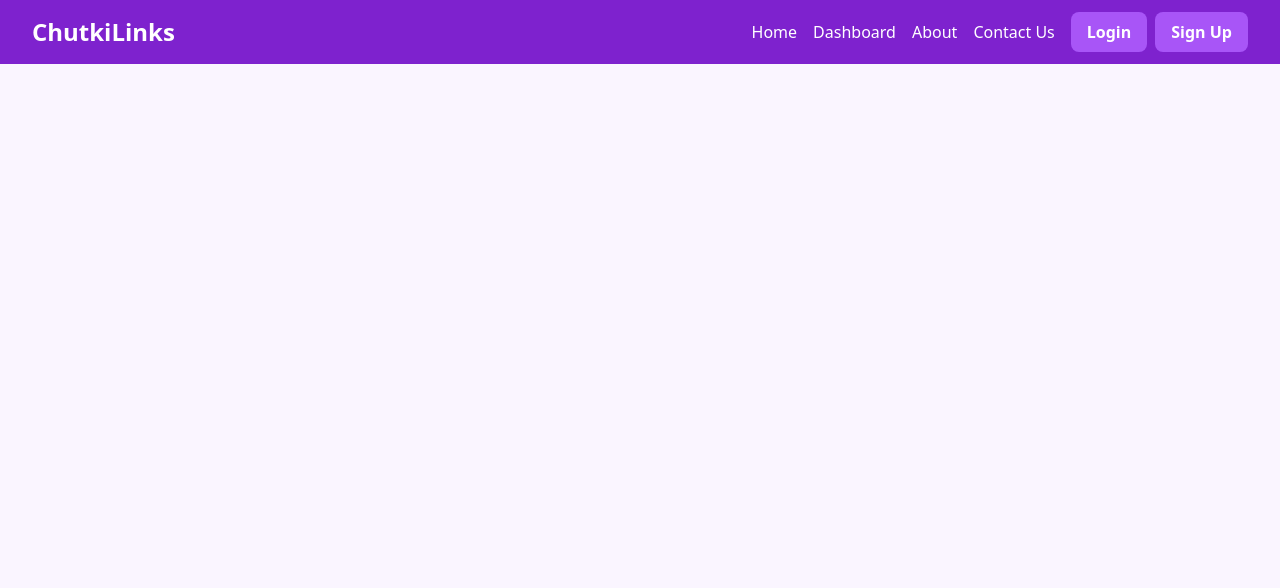
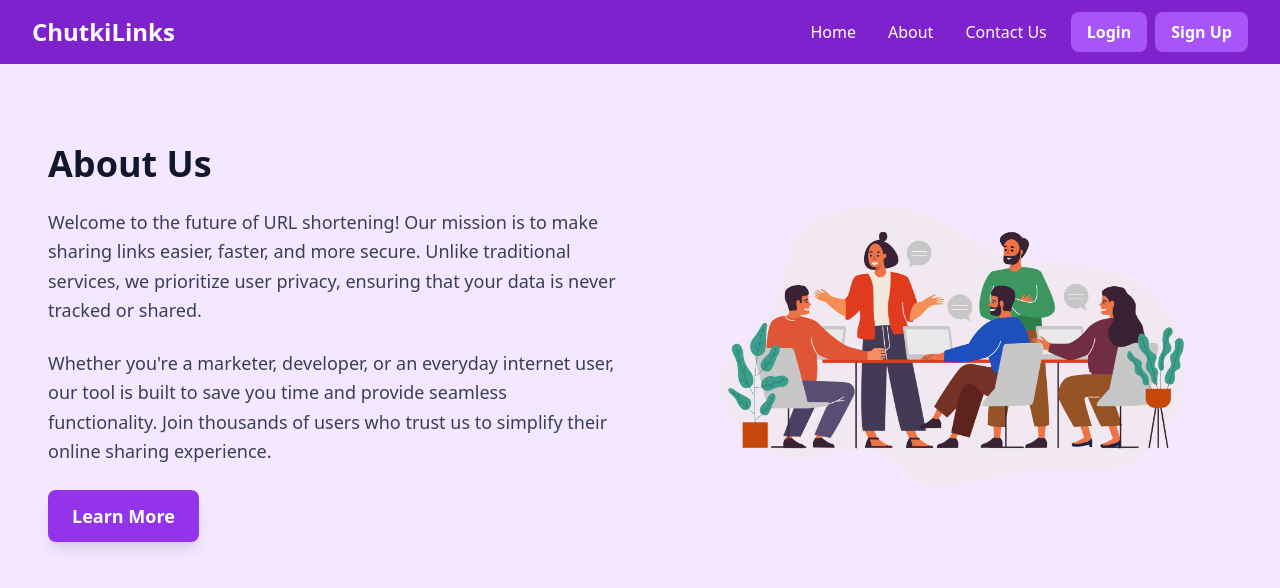
Before and after one commit to SameerAnsari3002/chutkilinks, a Next.js app: page /about in a window 1280 px wide. Shown: the top 588 px of the page. Built offline with nearby package versions, Linux system fonts and the light colour scheme; no server answers.

Commit message:
Landing Page,sidebar,Navabr and about page (#5)
* Navbar updated responsive bug fixed

* About page

* Landing page design update

* Sidebar responsive bug fixed

```diff
--- a/app/about/page.jsx
+++ b/app/about/page.jsx
@@ -1,11 +1,46 @@
-import React from 'react'
+import Image from "next/image";
+import Link from "next/link";
 
-const page = () => {
+export default function About() {
   return (
-    <div>
+    <section className="bg-purple-100 min-h-screen py-12 px-6 md:px-12 lg:py-20">
+      <div className="max-w-7xl mx-auto grid grid-cols-1 md:grid-cols-2 gap-12 items-center">
+        {/* Left Content */}
+        <div className="flex flex-col gap-6">
+          <h2 className="text-3xl lg:text-4xl font-extrabold text-gray-900">
+            About Us
+          </h2>
+          <p className="text-lg text-gray-700 leading-relaxed">
+            Welcome to the future of URL shortening! Our mission is to make
+            sharing links easier, faster, and more secure. Unlike traditional
+            services, we prioritize user privacy, ensuring that your data is
+            never tracked or shared.
+          </p>
+          <p className="text-lg text-gray-700 leading-relaxed">
+            Whether you're a marketer, developer, or an everyday internet user,
+            our tool is built to save you time and provide seamless functionality.
+            Join thousands of users who trust us to simplify their online sharing
+            experience.
+          </p>
+          <Link href="/features">
+            <button className="bg-purple-600 rounded-lg shadow-lg px-6 py-3 text-lg font-semibold text-white hover:bg-purple-700 transition duration-300 ease-in-out">
+              Learn More
+            </button>
+          </Link>
+        </div>
 
-    </div>
-  )
+        {/* Right Image */}
+        <div className="relative h-64 sm:h-80 md:h-full flex items-center justify-center overflow-hidden">
+          <Image
+            className="mix-blend-darken"
+            alt="About Us illustration"
+            src="/vector.jpg"
+            layout="intrinsic"
+            width={700}
+            height={500}
+          />
+        </div>
+      </div>
+    </section>
+  );
 }
-
-export default page
--- a/app/page.js
+++ b/app/page.js
@@ -3,29 +3,33 @@ import Link from "next/link";
 
 export default function Home() {
   return (
-    <main className="bg-purple-100 min-h-screen flex items-center justify-center p-4">
-      <section className="grid grid-cols-1 md:grid-cols-2 gap-8 max-w-5xl w-full">
-        <div className="flex flex-col gap-4 items-center justify-center text-center md:text-left">
-          <p className="text-2xl md:text-3xl font-bold">
-            The best URL shortener in the Market
+    <main className="bg-purple-100 min-h-screen flex items-center justify-center py-12 px-6 md:px-12 lg:py-20">
+      <section className="grid grid-cols-1 md:grid-cols-2 items-center gap-8 max-w-6xl w-full">
+        {/* Left Content */}
+        <div className="flex flex-col justify-center gap-6 items-center md:items-start text-center md:text-left">
+          <h1 className="text-4xl font-extrabold text-gray-900 leading-tight">
+            Looking for the Best URL Shortener?
+          </h1>
+          <p className="text-lg md:text-xl text-gray-700 max-w-md">
+            The best URL shortener in the market! We make URL shortening simple, fast, and reliable.
           </p>
-          <p className="px-6 md:px-0 md:w-3/4 text-gray-700">
-            We are the most straightforward URL Shortener in the world.
-          </p>
-          <div className="flex gap-3">
-            <Link href="/shorten">
-              <button className="bg-purple-500 rounded-lg shadow-lg px-4 py-2 font-bold text-white hover:bg-purple-600 transition duration-200">
-                GET START
+          <div className="flex gap-4 justify-center md:justify-start mt-6">
+            <Link href="/signup">
+              <button className="bg-purple-600 rounded-lg shadow-lg px-8 py-3 text-lg font-semibold text-white hover:bg-purple-700 transition duration-300 ease-in-out">
+                GET STARTED
               </button>
             </Link>
           </div>
         </div>
-        <div className="relative h-64 md:h-auto flex items-center justify-center">
+
+        {/* Right Image Section */}
+        <div className="relative flex justify-center items-center h-[400px] md:h-[500px] lg:h-[600px] w-full">
           <Image
             className="mix-blend-darken object-contain"
-            alt="An image of a vector"
-            src="/vector.jpg"
-            fill
+            alt="Illustration showing efficient URL shortening"
+            src="/MyApril8.jpg"
+            layout="fill"
+            priority
           />
         </div>
       </section>
--- a/components/Navbar.js
+++ b/components/Navbar.js
@@ -46,19 +46,27 @@ const Navbar = () => {
       {/* Desktop and Tablet Navigation */}
       <ul className="hidden sm:flex gap-4 items-center">
         <Link href="/">
-          <li className="hover:underline cursor-pointer">Home</li>
+          <li className="p-2 rounded-md transition duration-300 hover:bg-purple-600">
+            Home
+          </li>
         </Link>
-        {user?.name ?? (
+        {user ? (
           <Link href="/dashboard">
-            <li className="hover:underline cursor-pointer">Dashboard</li>
+            <li className="p-2 rounded-md transition duration-300 hover:bg-purple-600">
+              Dashboard
+            </li>
           </Link>
-        )}
+        ) : null}
 
         <Link href="/about">
-          <li className="hover:underline cursor-pointer">About</li>
+          <li className="p-2 rounded-md transition duration-300 hover:bg-purple-600">
+            About
+          </li>
         </Link>
         <Link href="/contact">
-          <li className="hover:underline cursor-pointer">Contact Us</li>
+          <li className="p-2 rounded-md transition duration-300 hover:bg-purple-600">
+            Contact Us
+          </li>
         </Link>
         <li className="flex gap-2">
           {user ? (
@@ -106,18 +114,27 @@ const Navbar = () => {
           </button>
           <nav className="flex flex-col gap-4">
             <Link href="/" onClick={() => setIsSidebarOpen(false)}>
-              <div className="hover:underline">Home</div>
+              <div className="p-2 rounded-md transition duration-300 hover:bg-purple-600">
+                Home
+              </div>
             </Link>
-            {user?.name ?? (
-              <Link href="/" onClick={() => setIsSidebarOpen(false)}>
-                <div className="hover:underline">Dashboard</div>
+            {user ? (
+              <Link href="/dashboard" onClick={() => setIsSidebarOpen(false)}>
+                <div className="p-2 rounded-md transition duration-300 hover:bg-purple-600">
+                  Dashboard
+                </div>
               </Link>
-            )}
+            ) : null}
+
             <Link href="/about" onClick={() => setIsSidebarOpen(false)}>
-              <div className="hover:underline">About</div>
+              <div className="p-2 rounded-md transition duration-300 hover:bg-purple-600">
+                About
+              </div>
             </Link>
             <Link href="/contact" onClick={() => setIsSidebarOpen(false)}>
-              <div className="hover:underline">Contact Us</div>
+              <div className="p-2 rounded-md transition duration-300 hover:bg-purple-600">
+                Contact Us
+              </div>
             </Link>
             <div className="flex flex-col gap-2 mt-4">
               {user ? (
--- a/components/Sidebar.js
+++ b/components/Sidebar.js
@@ -12,26 +12,9 @@ import {
   FaBars,
   FaTimes,
   FaHome,
-  FaSignOutAlt,
 } from "react-icons/fa";
 
 const Sidebar = ({ user, isOpen, toggleSidebar, onLogout }) => {
-  const [isHoveringProfile, setIsHoveringProfile] = useState(false);
-
-  // Utility function for getting user avatar
-  const getAvatar = () => {
-    const defaultAvatars = {
-      male: "https://cdn-icons-png.flaticon.com/512/4140/4140048.png",
-      female: "https://cdn-icons-png.flaticon.com/512/4140/4140037.png",
-    };
-
-    return user?.profileImage
-      ? user.profileImage
-      : user?.gender === "male"
-      ? defaultAvatars.male
-      : defaultAvatars.female;
-  };
-
   // Navigation items
   const navItems = [
     { icon: <FaHome />, label: "Home", href: "/" },
@@ -63,34 +46,6 @@ const Sidebar = ({ user, isOpen, toggleSidebar, onLogout }) => {
         </button>
       </div>
 
-      {/* Profile Section */}
-      {isOpen && (
-        <div
-          className="flex flex-col items-center relative"
-          onMouseEnter={() => setIsHoveringProfile(true)}
-          onMouseLeave={() => setIsHoveringProfile(false)}
-        >
-          <img
-            src={getAvatar()}
-            alt="Profile"
-            className="w-16 h-16 rounded-full border-2 border-purple-500 mb-2 cursor-pointer"
-          />
-          <h2 className="font-semibold text-lg">{user?.user_metadata?.email || "User"}</h2>
-
-          {/* Hover Modal for Logout */}
-          {/* {isHoveringProfile && (
-            <div className="absolute top-16 left-1/2 transform -translate-x-1/2 bg-white text-gray-900 shadow-lg rounded-md p-1 w-24 z-50">
-              <button
-                onClick={onLogout}
-                className="flex items-center gap-2 hover:bg-gray-200 p-1 rounded-md w-full text-left text-sm"
-              >
-                <FaSignOutAlt /> Logout
-              </button>
-            </div>
-          )} */}
-        </div>
-      )}
-
       {/* Navigation Links */}
       <nav className="flex flex-col space-y-2 px-2 mt-4">
         {navItems.map((item) => (
```
Also changed, not shown: public/MyApril8.jpg (added).
